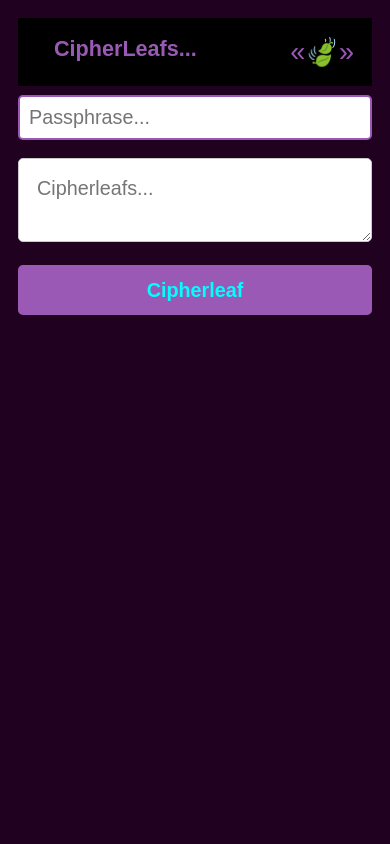
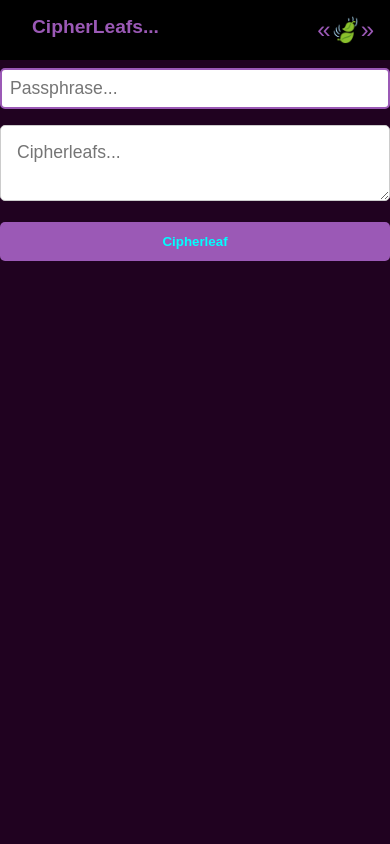
Before and after one commit to janiejestemja/cipherleaf, a Flask app: page /demo in a window 390 px wide. Run offline with Flask 3, Linux system fonts and the light colour scheme.

Commit message:
refactor css

```diff
--- a/website/static/style.css
+++ b/website/static/style.css
@@ -12,6 +12,7 @@ body {
     min-height: 100vh;
     display: flex;
     flex-direction: column;
+    font-size: 18px;
 }
 
 h1, h2, h3 {
@@ -22,12 +23,29 @@ p {
     color: white;
 }
 
+
+input,
+textarea {
+    width: 100%;
+    padding: 1rem;
+    margin-bottom:1rem;
+    border: 1px solid #ccc;
+    border-radius: 5px;
+    resize: vertical;
+    font-family: inherit;
+    font-size: 1.1rem;
+}
+
+textarea:hover {
+    border-right: 5px solid #9b59b6;
+}
+
 .container {
     flex: 1;
 }
 
 /* Navbar */
-.navbar {
+.nav {
     position: sticky;
     top: 0;
     z-index: 100;
@@ -37,9 +55,11 @@ p {
     display: flex;
     justify-content: space-between;
     align-items: center;
+    flex-wrap: wrap;
+    align-items: flex-start;
 }
 
-.navbar a {
+.nav a {
     margin-left: 1rem;
     transition: color 1s ease;
     color: #9b59b6;
@@ -48,7 +68,7 @@ p {
     font-size: 1.2rem;
 }
 
-.navbar a:hover {
+.nav a:hover {
     color: #00ea5a;
     text-decoration: underline;
     transition: color 0.3 ease;
@@ -61,13 +81,14 @@ p {
     font-size: 1.5rem;
     color: #9b59b6;
     cursor: pointer;
+    margin-left: 1rem;
 }
 
 /* Form */
 .form-wrapper {
     background: #fff;
-    padding: 2rem;
-    margin: 2rem auto;
+    padding: 1.5rem;
+    margin: 1rem;
     border-radius: 8px;
     box-shadow: 0 4 px 6 px rgba(0, 0, 0, 0.1);
 }
@@ -142,39 +163,6 @@ p {
     margin: 0.5rem auto;
 }
 
-.sub-btn {
-    width: 100%;
-    padding: 0.75rem;
-    background-color: #9b59b6;
-    color: #00ffff;
-    border: none;
-    border-radius: 5px;
-    font-weight: bold;
-    cursor: pointer;
-    transition: background-color 1s ease;
-}
-
-.sub-btn:hover {
-    color: black;
-    background-color: #00ea5a;
-    text-decoration: underline;
-    transition: background-color 1s ease;
-}
-
-textarea {
-    width: 100%;
-    padding: 1rem;
-    margin-bottom:1rem;
-    border: 1px solid #ccc;
-    border-radius: 5px;
-    resize: vertical;
-    font-family: inherit;
-}
-
-textarea:hover {
-    border-right: 5px solid #9b59b6;
-}
-
 .notes-list {
     margin-top:1rem;
 }
@@ -203,6 +191,25 @@ textarea:hover {
 .leaf-note:hover {
     color: #9b59b6;
     cursor: pointer;
+}
+
+.sub-btn {
+    width: 100%;
+    padding: 0.75rem;
+    background-color: #9b59b6;
+    color: #00ffff;
+    border: none;
+    border-radius: 5px;
+    font-weight: bold;
+    cursor: pointer;
+    transition: background-color 1s ease;
+}
+
+.sub-btn:hover {
+    color: black;
+    background-color: #00ea5a;
+    text-decoration: underline;
+    transition: background-color 1s ease;
 }
 
 .delete-btn {
@@ -242,29 +249,17 @@ textarea:hover {
     border-right: 5px solid #9b59b6;
 }
 
+/* Adjusting navbar for mobile... */
 @media (max-width:800px) {
-    html {
-        font-size: 18px;
+    /* navbar toggle button */
+    .nav-toggle {
+        display: block;
     }
 
-    body {
-        padding: 1rem;
-    }
-
-    input,
-    button,
-    textarea {
-        font-size: 1.1rem;
-    }
-
-    .form-wrapper {
-        padding: 1.5rem;
-        margin: 1rem;
-    }
-
-    .nav-toggle {
-        display: block;
-        margin-left: 1rem;
+    .nav-left {
+        display: flex;
+        justify-content: space-between;
+        width: 100%;
     }
 
     .nav-links {
@@ -283,15 +278,4 @@ textarea:hover {
     .nav-links.nav-open {
         display:flex;
     }
-
-    .navbar {
-        flex-wrap: wrap;
-        align-items: flex-start;
-    }
-
-    .nav-left {
-        display: flex;
-        justify-content: space-between;
-        width: 100%;
-    }
 }
--- a/website/templates/base.html
+++ b/website/templates/base.html
@@ -10,7 +10,7 @@
 <body>
 
   <!-- Navbar -->
-  <nav class="navbar">
+  <nav class="nav">
     <div class="nav-left">
       <a href="{{ url_for('views.home') }}">CipherLeafs...</a>
       <button class="nav-toggle" onclick="toggleNavbar()">«🍃»</button>
```
Also changed, not shown: 1 other file.
